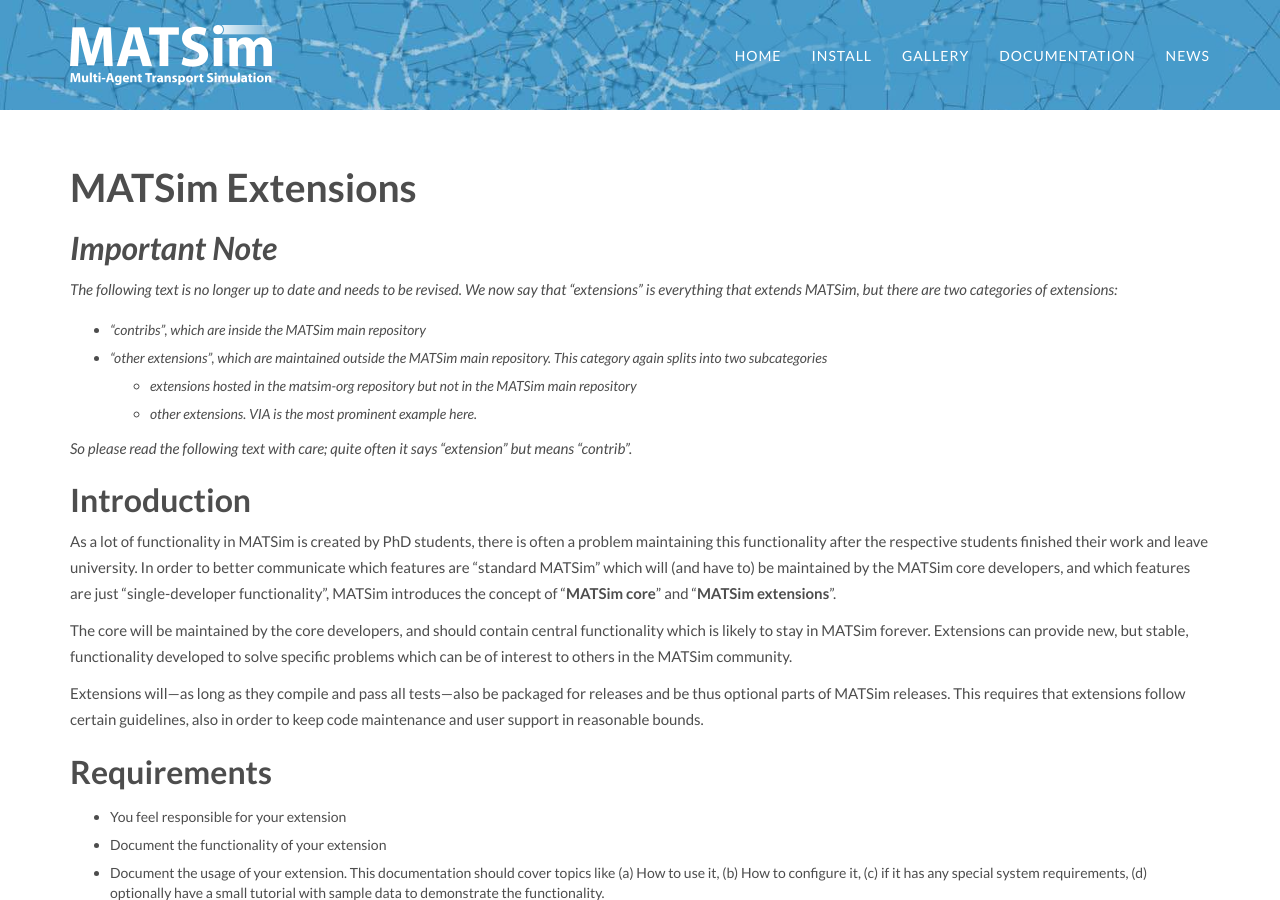
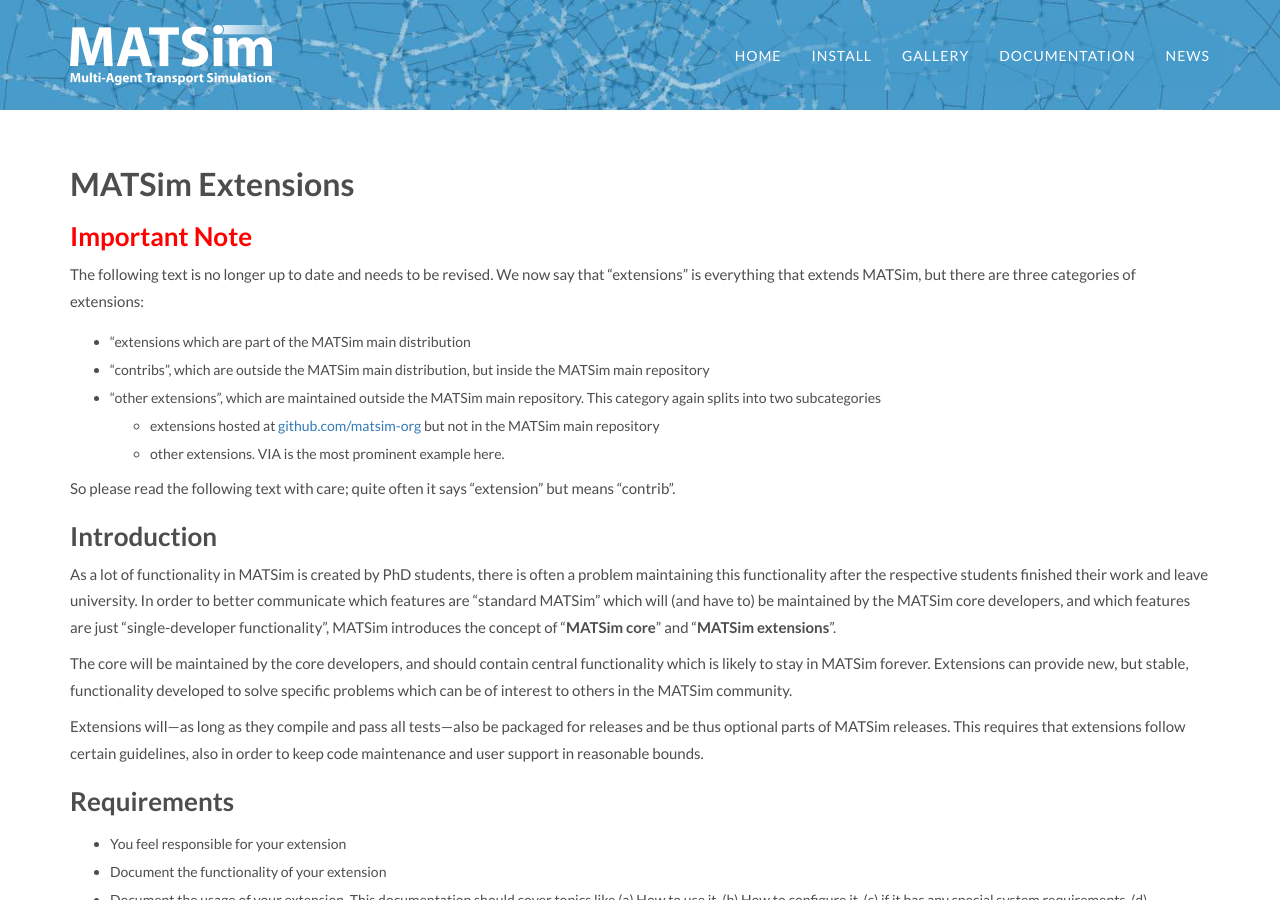
Before and after one commit to matsim-org/jekyll-website, a Jekyll site: the page built from docs/contributing/extensions.md, in a window 1280 px wide and 900 px high. Built offline with Jekyll 4.4.1, drawn with Linux system fonts in a browser that asks for light colours; some web fonts are replaced.

Commit message:
replace another link to no-longer-accessible old website

```diff
--- a/docs/contributing/extensions.md
+++ b/docs/contributing/extensions.md
@@ -3,19 +3,20 @@
 title: MATSim Extensions
 ---
 
-# MATSim Extensions
+## MATSim Extensions
 
-## _Important Note_
+### <font style="color:red;">Important Note</font>
 
-_The following text is no longer up to date and needs to be revised.  We now say that "extensions" is everything that extends MATSim, but there are two categories of extensions:_
-* _"contribs", which are inside the MATSim main repository_
-* _"other extensions", which are maintained outside the MATSim main repository.  This category again splits into two subcategories_
-  * _extensions hosted in the matsim-org repository but not in the MATSim main repository_
-  * _other extensions.  VIA is the most prominent example here._
+The following text is no longer up to date and needs to be revised.  We now say that "extensions" is everything that extends MATSim, but there are three categories of extensions:
+* "extensions which are part of the MATSim main distribution
+* "contribs", which are outside the MATSim main distribution, but inside the MATSim main repository
+* "other extensions", which are maintained outside the MATSim main repository.  This category again splits into two subcategories
+  * extensions hosted at [github.com/matsim-org](https://github.com/matsim-org) but not in the MATSim main repository
+  * other extensions.  VIA is the most prominent example here.
 
-_So please read the following text with care; quite often it says "extension" but means "contrib"._
+So please read the following text with care; quite often it says "extension" but means "contrib".
 
-## Introduction
+### Introduction
 
 As a lot of functionality in MATSim is created by PhD students, there is often a
 problem maintaining this functionality after the respective students finished their
@@ -34,7 +35,7 @@
 extensions follow certain guidelines, also in order to keep code maintenance
 and user support in reasonable bounds.
 
-## Requirements
+### Requirements
 - You feel responsible for your extension
 - Document the functionality of your extension
 - Document the usage of your extension. This documentation should cover topics
@@ -44,7 +45,7 @@
 - You will maintain the code in the case that some updates in MATSim-Core break some functionality in your extension
 - You are wiling to assist interested users in the case something is not working as described by your documentation.
 
-## Creating your own extension
+### Creating your own extension
 
 - Create the code in your playground or private repository
 - Make sure you meet the code requirements outline above
@@ -53,7 +54,7 @@
 - Write documentation about your extension to comply with the above-mentioned documentation requirements.
 - Once all the code and documentation requirements are met, your extension will be included in future releases and nightly builds will be created for it.
 
-## Documenting extensions in the contrib section
+### Documenting extensions in the contrib section
 
 Extensions in the contrib section are stand-alone documentations.  The entry
 points are under [matsim.org/javadoc](/javadoc). Always please do the following:
```
Also changed, not shown: docs/extensions/index.md (+1 -1 lines), extensions.md (+3 -3 lines).
